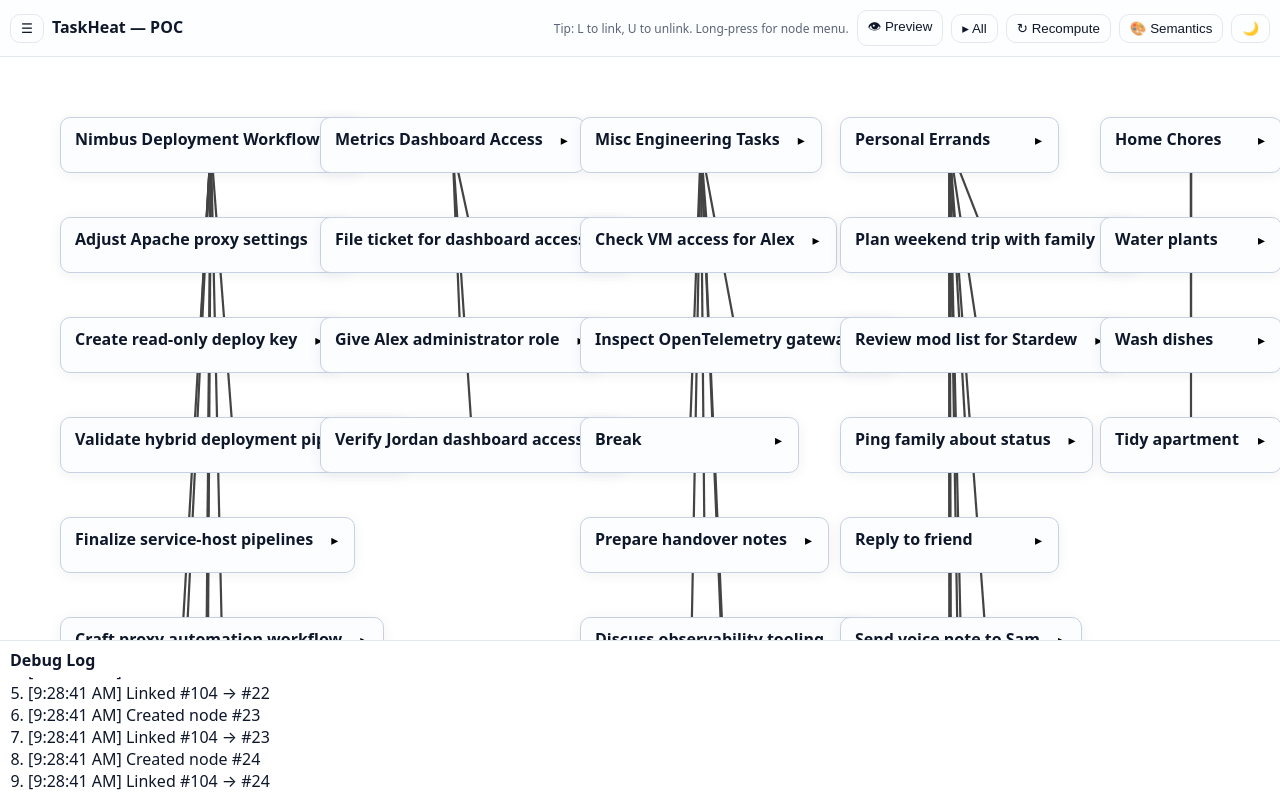
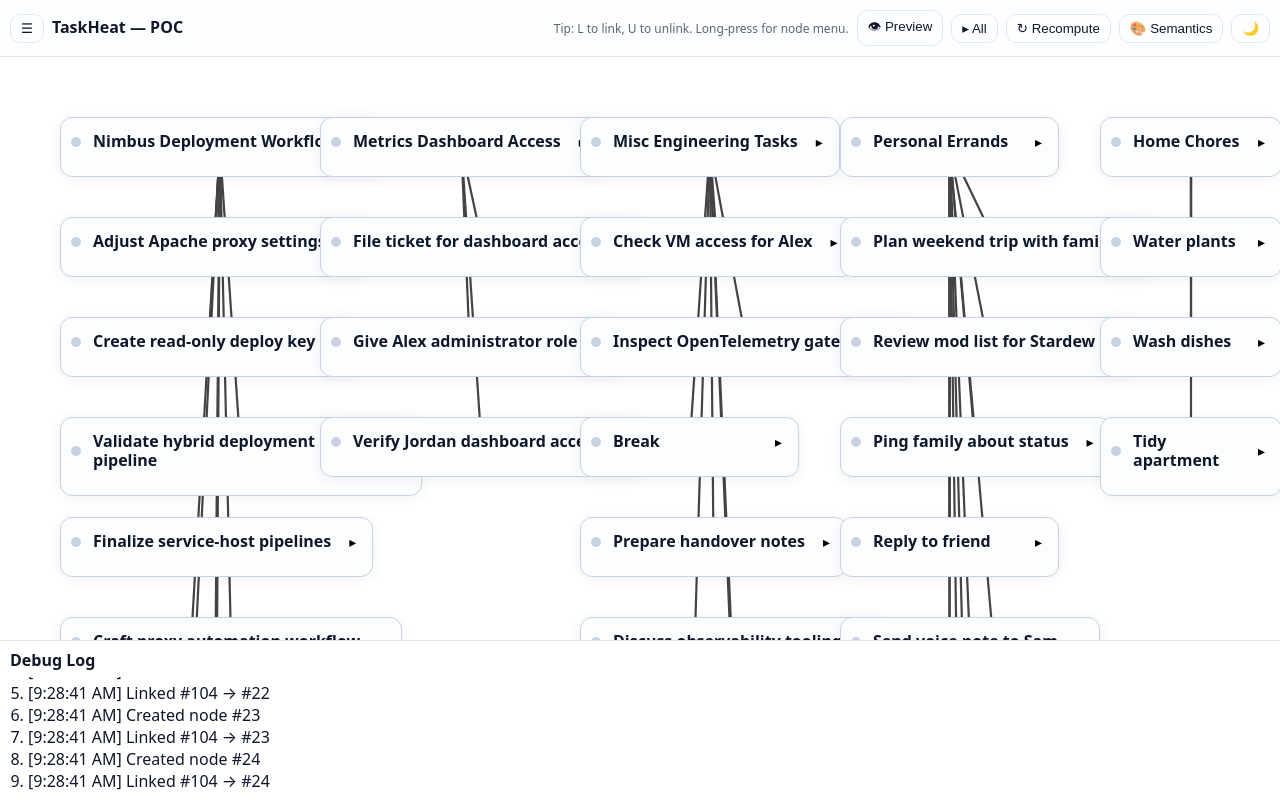
Before and after one commit to Cosmic-Slothstronauts/SmartTasks, a website: page index.html in a window 1280 px wide. Drawn offline with Linux system fonts and the light colour scheme.

Commit message:
feat: modernize node styling

```diff
--- a/index.html
+++ b/index.html
@@ -59,10 +59,12 @@
   line[data-link] { stroke: var(--link); stroke-width: 2.2; }
 
   /* Node */
-  .node { position: absolute; min-width: 180px; max-width: 360px; border: 1px solid var(--node-border); border-radius: 10px; background: var(--node-bg); box-shadow: 0 2px 14px rgba(20,32,75,0.06); user-select: none; touch-action: none; }
+  .node { position: absolute; min-width: 180px; max-width: 360px; border: 1px solid var(--node-border); border-radius: 12px; background: var(--node-bg); box-shadow: 0 2px 14px rgba(20,32,75,0.06); user-select: none; touch-action: none; transition: box-shadow .2s, transform .2s; }
+  .node:hover { transform: translateY(-2px); box-shadow: var(--shadow); }
   .node.selected { outline: 2px solid var(--accent-2); }
-  .node-header { display: grid; grid-template-columns: 1fr auto; align-items: center; gap: 8px; padding: 8px 10px; }
-  .node-title { font-weight: 700; line-height: 1.2; padding: 4px; border-radius: 6px; }
+  .node-header { display: flex; align-items: center; gap: 8px; padding: 10px; }
+  .node-color { width: 10px; height: 10px; border-radius: 50%; background: var(--node-border); flex-shrink: 0; }
+  .node-title { flex: 1; font-weight: 700; line-height: 1.2; padding: 4px; border-radius: 6px; }
   .node-title-input { width: 100%; border: 1px solid var(--node-border); background: var(--panel); color: var(--text); font: inherit; padding: 6px 8px; border-radius: 8px; box-sizing: border-box; }
   .toggle-desc { border: none; background: transparent; cursor: pointer; font-size: 14px; padding: 4px 6px; border-radius: 6px; }
   .toggle-desc:focus { outline: 2px solid var(--accent-2); }
@@ -325,9 +327,10 @@
     el.style.left=(typeof x==='number'?x:40*useId)+'px'; el.style.top=(typeof y==='number'?y:40*useId)+'px';
 
     const header=document.createElement('div'); header.className='node-header';
+    const colorDot=document.createElement('span'); colorDot.className='node-color';
     const titleEl=document.createElement('div'); titleEl.className='node-title'; titleEl.textContent=title||('Task '+useId);
     const toggle=document.createElement('button'); toggle.className='toggle-desc'; toggle.title='Toggle description'; toggle.textContent=descOpen?'▾':'▸';
-    header.appendChild(titleEl); header.appendChild(toggle);
+    header.appendChild(colorDot); header.appendChild(titleEl); header.appendChild(toggle);
 
     const descWrap=document.createElement('div'); descWrap.className='node-desc'; if(descOpen) descWrap.classList.add('open');
     const ta=document.createElement('textarea'); ta.placeholder='Markdown description…'; ta.value=desc||'';
@@ -337,7 +340,7 @@
     el.appendChild(header); el.appendChild(descWrap);
     nodesLayer.appendChild(el);
 
-    nodes.set(useId,{ el, titleEl, toggleEl:toggle, descWrap, ta, previewEl:preview });
+    nodes.set(useId,{ el, titleEl, toggleEl:toggle, descWrap, ta, previewEl:preview, colorEl:colorDot });
 
     // Select node on press
     el.addEventListener('pointerdown',()=>{ selectedId=useId; nodes.forEach(n=>n.el.classList.remove('selected')); el.classList.add('selected'); });
@@ -408,7 +411,7 @@
   function scheduleRecompute(){ if(recomputeTimer) clearTimeout(recomputeTimer); recomputeTimer=setTimeout(recomputeDirty,400); }
   function recomputeDirty(){ const ids=Array.from(dirtyNodes); dirtyNodes.clear(); computeEmbeddingsFor(ids); }
 
-  function clearSemanticColors(){ nodes.forEach(n=>{ n.el.style.borderColor='var(--node-border)'; n.el.style.boxShadow=''; }); }
+  function clearSemanticColors(){ nodes.forEach(n=>{ n.el.style.borderColor='var(--node-border)'; n.el.style.boxShadow=''; n.colorEl.style.background=''; }); }
   function vecToColor(v){
     const h = Math.round(v[0]*360);
     const s = Math.round(40 + v[1]*40);
@@ -423,6 +426,7 @@
   function applyColorToNode(n,color){
     n.el.style.borderColor = color;
     n.el.style.boxShadow   = `0 0 0 3px ${withAlpha(color, 0.25)}`;
+    n.colorEl.style.background = color;
   }
   function applySemanticColors(){ nodes.forEach((n,id)=>{ const c=semanticCache[id]; if(c) applyColorToNode(n,c.color); }); }
 
--- a/test-semantic-units.js
+++ b/test-semantic-units.js
@@ -15,7 +15,8 @@ const mockDOM = {
         id,
         titleEl: { textContent: title },
         ta: { value: content },
-        style: {}
+        style: {},
+        colorEl: { style: {} }
     }),
 
     // Mock functions from main app
@@ -33,6 +34,7 @@ const mockDOM = {
 
     applyColorToNode: (node, color) => {
         node.style.borderColor = color;
+        node.colorEl.style.background = color;
         return true;
     },
 
```
Also changed, not shown: README.md.
